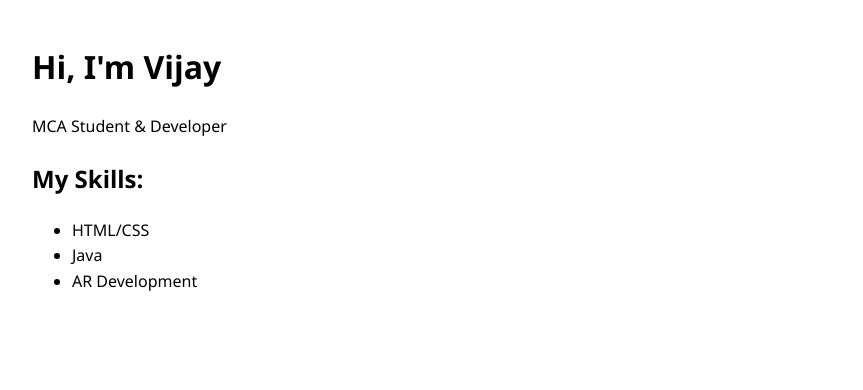
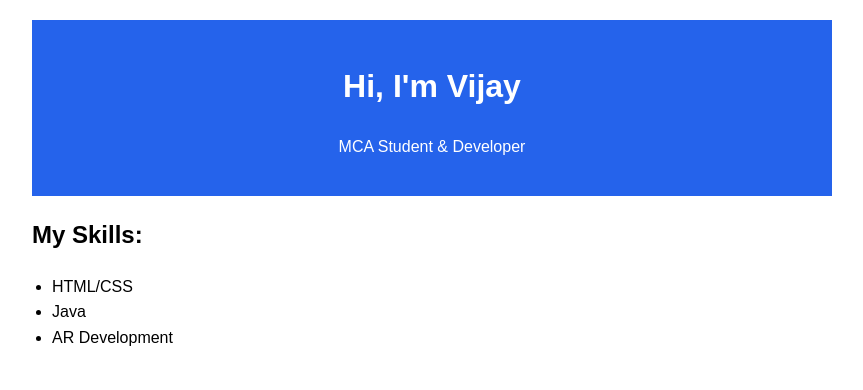
Before and after one commit to vijaymnv/portfolio, a plain HTML site: page index.html in a window 1280 px wide. Shown: the whole page, without its empty margins (208-1071 px from the left). Drawn offline with Linux system fonts and the light colour scheme.

Commit message:
Update style.css

```diff
--- a/style.css
+++ b/style.css
@@ -1,14 +1,18 @@
 body {
-    font-family: 'Segoe UI', sans-serif;
+    font-family: Arial, sans-serif;
     line-height: 1.6;
     max-width: 800px;
     margin: 0 auto;
     padding: 20px;
 }
 
-.project {
-    background: #f5f5f5;
-    padding: 15px;
-    margin-bottom: 20px;
-    border-radius: 5px;
+header {
+    background: #2563eb;
+    color: white;
+    padding: 20px;
+    text-align: center;
 }
+
+ul {
+    padding-left: 20px;
+}
```
